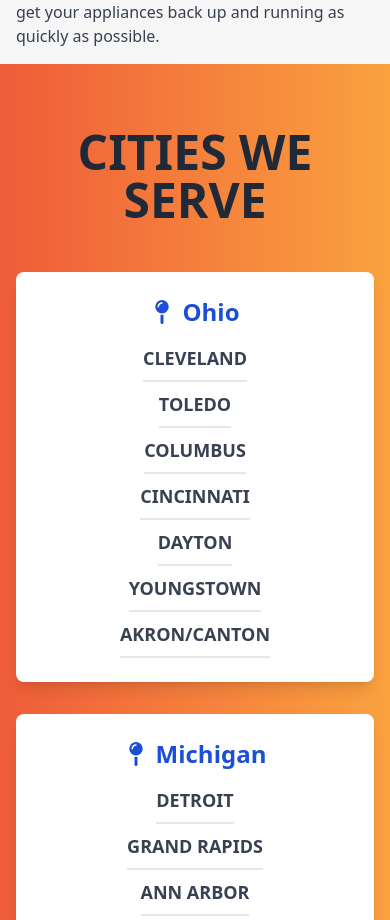
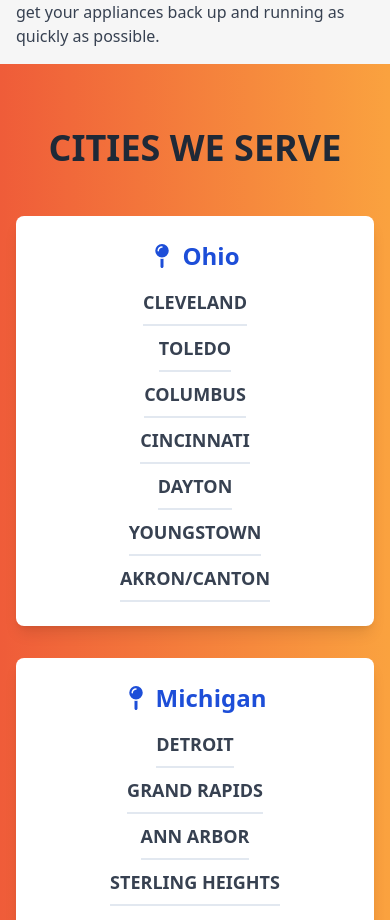
Before and after one commit to BronzeMik/theyfixappliances, a React (Vite) app: page / in a window 390 px wide. Shown: the part 9848-10768 px from the top of the page. Built offline with nearby package versions, Linux system fonts and the light colour scheme.

Commit message:
Add cities we serve

```diff
--- a/src/components/CitiesWeServe.jsx
+++ b/src/components/CitiesWeServe.jsx
@@ -16,7 +16,7 @@ export default function CitiesWeServe() {
     return (
         <>
             <section className="pt-16 pb-16 bg-gradient-to-r from-custom-orange-start to-custom-orange-end">
-                <h2 className="text-5xl uppercase font-extrabold text-center text-gray-800 mb-12">Cities We Serve</h2>
+                <h2 className="text-4xl md:text-5xl uppercase font-extrabold text-center text-gray-800 mb-12">Cities We Serve</h2>
                 <div className="max-w-7xl mx-auto grid grid-cols-1 sm:grid-cols-2 lg:grid-cols-3 gap-8 px-4">
                     {Object.entries(citiesWeServe).map(([state, cities]) => (
                         <div key={state} className="bg-white shadow-lg rounded-lg p-6 hover:shadow-xl">
```
